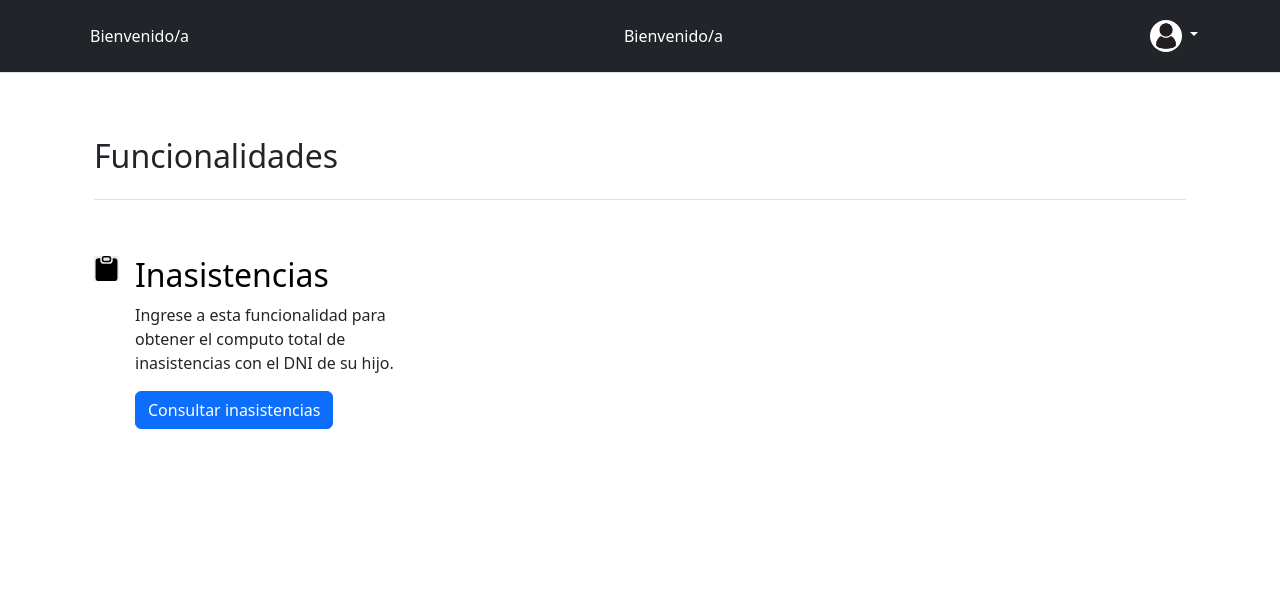
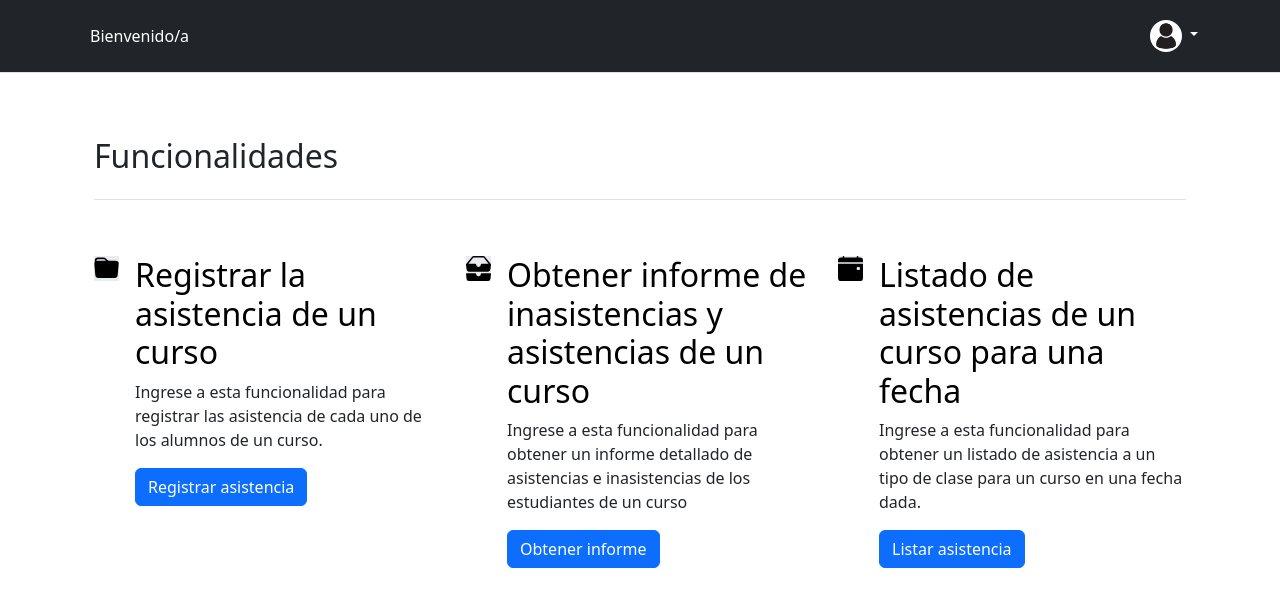
Before and after one commit to JeroMu03/Aplicacion-Web, a Flask app: template templates/menupreceptor.html in a window 1280 px wide. Shown: the top 607 px of the page. Run offline with Flask 3, Linux system fonts and the light colour scheme; the template is opened without the code that fills it, so the values that code supplies are empty; some libraries are stand-ins or nearby versions.

Commit message:
Add files via upload

```diff
--- a/app.py
+++ b/app.py
@@ -49,6 +49,9 @@ def logout():
     session.pop('tipo')
     return redirect(url_for('usuario'))
 
+@app.route('/asistencia')
+def asistencia():
+    return render_template('a.html', dato=session["id"])
 
 #@app.route('/inasistencias')
 #def asistencia():
--- /dev/null
+++ b/templates/a.html
@@ -0,0 +1,6 @@
+<!DOCTYPE html>
+<html>
+    <body>
+        <h1>{{dato}}</h1>
+    </body>
+</html>
--- a/templates/menupadre.html
+++ b/templates/menupadre.html
@@ -123,7 +123,7 @@
         <div>
           <h3 class="fs-2 text-body-emphasis">Inasistencias</h3>
           <p>Ingrese a esta funcionalidad para obtener el computo total de inasistencias con el DNI de su hijo.</p>
-          <a href="#" class="btn btn-primary">
+          <a href="/asistencia" class="btn btn-primary">
             Consultar inasistencias
           </a>
         </div>
--- a/templates/menupreceptor.html
+++ b/templates/menupreceptor.html
@@ -94,9 +94,7 @@
             <ul class="nav col-12 col-lg-auto me-lg-auto mb-2 justify-content-center mb-md-0">
               <li><a href="#" class="nav-link px-2 text-white">Bienvenido/a {{datos[0]}} {{datos[1]}}</a></li>
             </ul>
-            <ul class="nav col-12 col-lg-auto me-lg-auto mb-2 justify-content-center mb-md-0">
-              <li><a href="#" class="nav-link px-2 text-white">Bienvenido/a {{datos[0]}} {{datos[1]}}</a></li>
-            </ul>
+
             <div class="dropdown text-end">
               <a href="#" class="d-block link-body-emphasis text-decoration-none dropdown-toggle text-white" data-bs-toggle="dropdown" aria-expanded="false">
                 <img src="/static/img/perfil.jpg" alt="mdo" width="32" height="32" class="rounded-circle">
@@ -114,25 +112,53 @@
     <div class="row g-4 py-5 row-cols-1 row-cols-lg-3">
       <div class="col d-flex align-items-start">
         <div class="icon-square text-body-emphasis bg-body-secondary d-inline-flex align-items-center justify-content-center fs-4 flex-shrink-0 me-3">
-          <svg xmlns="http://www.w3.org/2000/svg" width="25" height="25" fill="currentColor" class="bi bi-clipboard-fill" viewBox="0 0 16 16">
-            <path fill-rule="evenodd" d="M10 1.5a.5.5 0 0 0-.5-.5h-3a.5.5 0 0 0-.5.5v1a.5.5 0 0 0 .5.5h3a.5.5 0 0 0 .5-.5v-1Zm-5 0A1.5 1.5 0 0 1 6.5 0h3A1.5 1.5 0 0 1 11 1.5v1A1.5 1.5 0 0 1 9.5 4h-3A1.5 1.5 0 0 1 5 2.5v-1Zm-2 0h1v1A2.5 2.5 0 0 0 6.5 5h3A2.5 2.5 0 0 0 12 2.5v-1h1a2 2 0 0 1 2 2V14a2 2 0 0 1-2 2H3a2 2 0 0 1-2-2V3.5a2 2 0 0 1 2-2Z"/>
+          <svg xmlns="http://www.w3.org/2000/svg" width="25" height="25" fill="currentColor" class="bi bi-folder-fill" viewBox="0 0 16 16">
+            <path d="M9.828 3h3.982a2 2 0 0 1 1.992 2.181l-.637 7A2 2 0 0 1 13.174 14H2.825a2 2 0 0 1-1.991-1.819l-.637-7a1.99 1.99 0 0 1 .342-1.31L.5 3a2 2 0 0 1 2-2h3.672a2 2 0 0 1 1.414.586l.828.828A2 2 0 0 0 9.828 3zm-8.322.12C1.72 3.042 1.95 3 2.19 3h5.396l-.707-.707A1 1 0 0 0 6.172 2H2.5a1 1 0 0 0-1 .981l.006.139z"/>
           </svg>
         </div>
         <div>
-          <h3 class="fs-2 text-body-emphasis">Inasistencias</h3>
-          <p>Ingrese a esta funcionalidad para obtener el computo total de inasistencias con el DNI de su hijo.</p>
+          <h3 class="fs-2 text-body-emphasis">Registrar la asistencia de un curso</h3>
+          <p>Ingrese a esta funcionalidad para registrar las asistencia de cada uno de los alumnos de un curso.</p>
           <a href="#" class="btn btn-primary">
-            Consultar inasistencias
+            Registrar asistencia
           </a>
         </div>
       </div>
 
+      <div class="col d-flex align-items-start">
+        <div class="icon-square text-body-emphasis bg-body-secondary d-inline-flex align-items-center justify-content-center fs-4 flex-shrink-0 me-3">
+          <svg xmlns="http://www.w3.org/2000/svg" width="25" height="25" fill="currentColor" class="bi bi-inboxes-fill" viewBox="0 0 16 16">
+            <path d="M4.98 1a.5.5 0 0 0-.39.188L1.54 5H6a.5.5 0 0 1 .5.5 1.5 1.5 0 0 0 3 0A.5.5 0 0 1 10 5h4.46l-3.05-3.812A.5.5 0 0 0 11.02 1H4.98zM3.81.563A1.5 1.5 0 0 1 4.98 0h6.04a1.5 1.5 0 0 1 1.17.563l3.7 4.625a.5.5 0 0 1 .106.374l-.39 3.124A1.5 1.5 0 0 1 14.117 10H1.883A1.5 1.5 0 0 1 .394 8.686l-.39-3.124a.5.5 0 0 1 .106-.374L3.81.563zM.125 11.17A.5.5 0 0 1 .5 11H6a.5.5 0 0 1 .5.5 1.5 1.5 0 0 0 3 0 .5.5 0 0 1 .5-.5h5.5a.5.5 0 0 1 .496.562l-.39 3.124A1.5 1.5 0 0 1 14.117 16H1.883a1.5 1.5 0 0 1-1.489-1.314l-.39-3.124a.5.5 0 0 1 .121-.393z"/>
+          </svg>
+        </div>
+        <div>
+          <h3 class="fs-2 text-body-emphasis">Obtener informe de inasistencias y asistencias de un curso</h3>
+          <p>Ingrese a esta funcionalidad para obtener un informe detallado de asistencias e inasistencias de los estudiantes de un curso </p>
+          <a href="#" class="btn btn-primary">
+            Obtener informe
+          </a>
         </div>
       </div>
+
+      <div class="col d-flex align-items-start">
+        <div class="icon-square text-body-emphasis bg-body-secondary d-inline-flex align-items-center justify-content-center fs-4 flex-shrink-0 me-3">
+          <svg xmlns="http://www.w3.org/2000/svg" width="25" height="25" fill="currentColor" class="bi bi-calendar-event-fill" viewBox="0 0 16 16">
+            <path d="M4 .5a.5.5 0 0 0-1 0V1H2a2 2 0 0 0-2 2v1h16V3a2 2 0 0 0-2-2h-1V.5a.5.5 0 0 0-1 0V1H4V.5zM16 14V5H0v9a2 2 0 0 0 2 2h12a2 2 0 0 0 2-2zm-3.5-7h1a.5.5 0 0 1 .5.5v1a.5.5 0 0 1-.5.5h-1a.5.5 0 0 1-.5-.5v-1a.5.5 0 0 1 .5-.5z"/>
+          </svg>
+        </div>
+        <div>
+          <h3 class="fs-2 text-body-emphasis">Listado de asistencias de un curso para una fecha</h3>
+          <p>Ingrese a esta funcionalidad para obtener un listado de asistencia a un tipo de clase para un curso en una fecha dada.</p>
+          <a href="#" class="btn btn-primary">
+            Listar asistencia
+          </a>
+        </div>
+      </div>
+        </div>
+      </div>
+      <h1></h1>
     </div>
   </div>
-
-
 </main>
 <script src="/static/js/bootstrap.bundle.min.js" integrity="sha384-geWF76RCwLtnZ8qwWowPQNguL3RmwHVBC9FhGdlKrxdiJJigb/j/68SIy3Te4Bkz" crossorigin="anonymous"></script>
 
```
